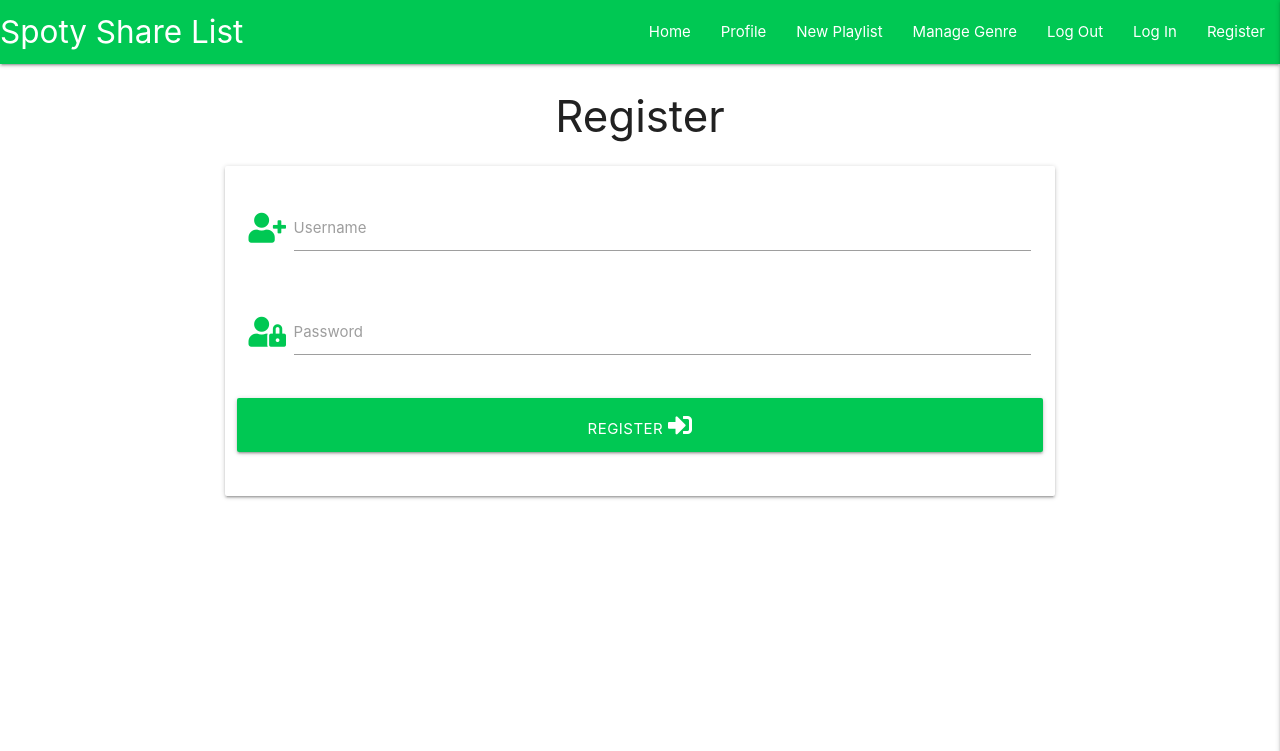
After one commit to Mathias-SantAnna/Spoty-Share-List, a Flask app: page /register in a window 1280 px wide. The commit adds this page. Shown: the top 751 px of the page. Run offline with Flask 2, Linux system fonts and the light colour scheme; some libraries are stand-ins or nearby versions.

Commit message:
Add Register template

```diff
--- a/app.py
+++ b/app.py
@@ -25,6 +25,11 @@ def get_playlists():
     return render_template("playlists.html", playlists=playlists)
 
 
+@app.route("/register", methods=["GET", "POST"])
+def register():
+    return render_template("register.html")
+
+
 if __name__ == "__main__":
     app.run(host=os.environ.get("IP"),
             port=int(os.environ.get("PORT")),
--- a/templates/base.html
+++ b/templates/base.html
@@ -24,7 +24,7 @@
 					<li><a href="#">Manage Genre</a></li>
 					<li><a href="#">Log Out</a></li>
 					<li><a href="#">Log In</a></li>
-					<li><a href="#">Register</a></li>
+					<li><a href="{{ url_for('register') }}">Register</a></li>
 				</ul>
 			</div>
 		</nav>
@@ -38,7 +38,7 @@
             <li><a href="#">Manage Genre</a></li>
             <li><a href="#">Log Out</a></li>
             <li><a href="#">Log In</a></li>
-            <li><a href="#">Register</a></li>
+            <li><a href="{{ url_for('register') }}">Register</a></li>
 		</ul>
 	</header>
 
--- /dev/null
+++ b/templates/register.html
@@ -0,0 +1,35 @@
+{% extends "base.html" %}
+{% block content %}
+
+    <h3 class="center-align">Register</h3>
+
+    <div class="row">
+        <form class="col s12 m8 offset-m2" method="POST" action="{{ url_for('register') }}">
+            <div class="card-panel">
+                <!-- username -->
+                <div class="row">
+					<div class="input-field col s12">
+						<i class="fas fa-user-plus prefix green-text text-accent-4"></i>
+						<input id="username" name="username" type="text" class="validate">
+						<label for="username">Username</label>
+					</div>
+                </div>
+                <!-- passowrd -->
+                <div class="row">
+                    <div class="input-field col s12">
+						<i class="fas fa-user-lock prefix green-text text-accent-4"></i>
+                        <input id="password" name="password" type="password" class="validate">
+                        <label for="password">Password</label>
+                    </div>
+                </div>
+                <!-- register -->
+                <div class="row">
+                    <button type="submit" class="col s12 btn-large green accent-4 text-shadow">
+                        Register <i class="fas fa-sign-in-alt"></i>
+                    </button>
+                </div>
+            </div>
+        </form>
+    </div>
+
+{% endblock %}
```
